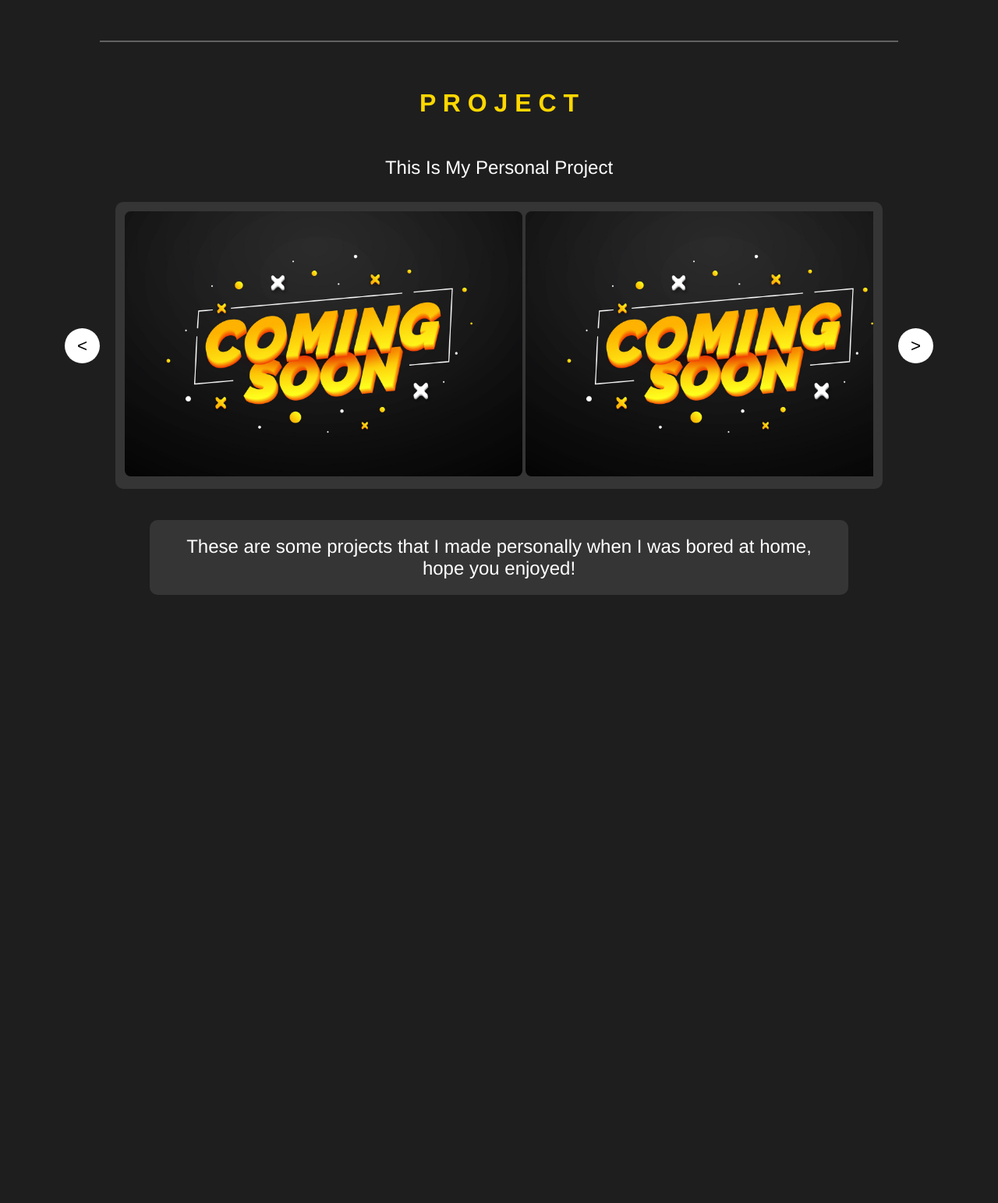
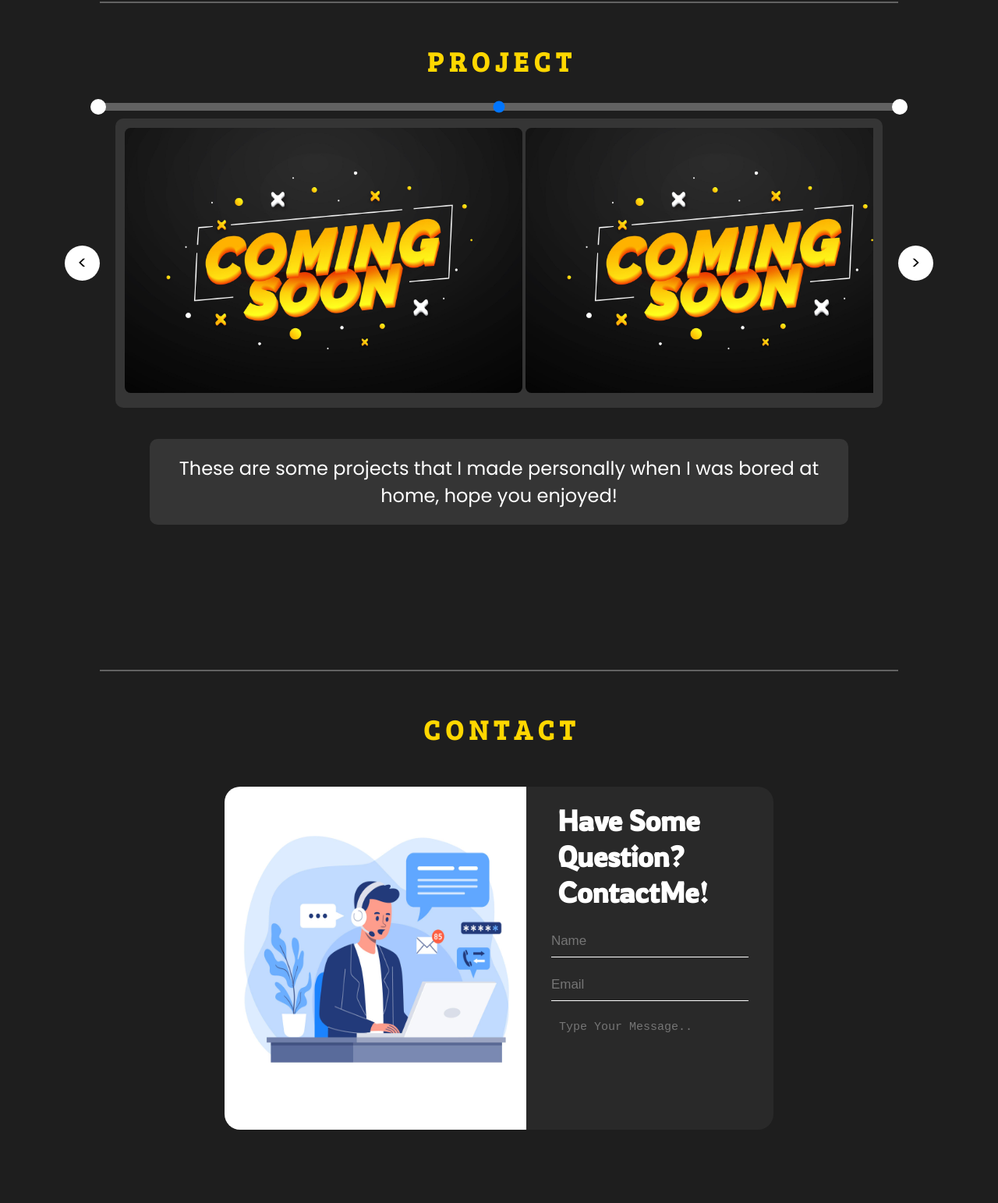
Before and after one commit to iamCelott/Old-Portofolio, a plain HTML site: page index.html in a window 1280 px wide. Shown: the part 1820-3363 px from the top of the page at 78% size. Drawn offline with Linux system fonts and the light colour scheme; a web font is replaced by a local one.

Commit message:
membuat design contact me dan menambah scroll container carousel berdasarkan value input type range

```diff
--- a/index.html
+++ b/index.html
@@ -5,6 +5,7 @@
     <meta name="viewport" content="width=device-width, initial-scale=1.0">
     <title>Chandrav</title>
     <link rel="stylesheet" href="style.css">
+
 </head>
 <body>
         <nav>
@@ -64,7 +65,12 @@
         <div id="Project">
             <div class="sectionTitle">
                 <h1 class="ProjectTitle">P R O J E C T</h1>
-                <p class="ProjectDesc">This Is My Personal Project</p>
+            </div>
+
+            <div class="carousel-line">
+                <div class="round"></div>
+                <input type="range" min="-1050" max="1050" id="midline">
+                <div class="round"></div>
             </div>
 
             <div class="carousel">
@@ -90,9 +96,30 @@
             </div>
         </div>
 
+        <div class="line-container">
+            <div class="line"></div>
+        </div>
+
         <div id="Contact">
+            <div class="sectionTitle">
+                <h1 class="ContactTitle">C O N T A C T</h1>
+            </div>
 
-
+            <div class="container">
+                <img src="img/ContactUs.jpg" alt="">
+                <div class="sidebar">
+                    <div class="sidebar-title">
+                        <h2>Have Some Question?</h2>
+                        <h2>ContactMe!</h2>
+                    </div>
+                    <form action="">
+                        <input type="text" id="name" placeholder="Name" required>
+                        <input type="email" id="email" placeholder="Email" required>
+                        <textarea name="message" id="message" cols="30" rows="10" placeholder="Type Your Message.." required></textarea>
+                        <button type="submit" id="btnSend" name="btnSend">Send!</button>
+                    </form>
+                </div>
+            </div>
         </div>
 
     <script>
@@ -118,7 +145,7 @@
             });
         });
 
-        //Carousel Slider
+        //Carousel
         const container = document.querySelector('.wrapper .container');
         const arrow = document.querySelectorAll('.carousel span');
 
@@ -138,9 +165,10 @@
             })
         })
 
-        //p Carousel Description
+
         const img = document.querySelectorAll('.wrapper .container img');
         const carouselP = document.getElementsByClassName('carouselDesc')[0];
+        const range = document.getElementById('midline');
 
         const imageDescriptions = {
             "desc1": "Coming Soon!",
@@ -154,6 +182,12 @@
             "desc9": "Coming Soon!"
         };
 
+        range.addEventListener('input', function(){
+            const range = (this.value - this.min) / (this.max - this.min);
+            const scrollvalue = (container.scrollWidth - container.clientWidth) * range;
+            container.scrollLeft = scrollvalue;
+        })
+
         img.forEach(function(gambar) {
             gambar.addEventListener('mouseover', function() {
                 const desclink = gambar.getAttribute('desc');
@@ -165,6 +199,30 @@
             })
         })
 
+        //Contact Us
+        const input = document.querySelectorAll('.sidebar form input');
+        input.forEach(function(email){
+            email.addEventListener('click', function(e){
+            })
+        })
+
     </script>
+
+    <script src="https://smtpjs.com/v3/smtp.js">
+
+        Email.send({
+            Host : "smtp.elasticemail.com",
+            Username : "username",
+            Password : "password",
+            To : 'them@website.com',
+            From : "you@isp.com",
+            Subject : "This is the subject",
+            Body : "And this is the body"
+        }).then(
+             message => alert(message)
+        );
+
+    </script>
+
 </body>
 </html>
--- a/style.css
+++ b/style.css
@@ -1,3 +1,4 @@
+@import url('https://fonts.googleapis.com/css2?family=Bree+Serif&family=Delius+Unicase&family=Poppins&family=Rowdies:wght@300&display=swap');
 * {
     margin: 0;
     padding: 0;
@@ -5,11 +6,10 @@
 
 body {
     background-color: #1E1E1E;
-    font-family: 'Franklin Gothic Medium', 'Arial Narrow', Arial, sans-serif;
+    font-family: 'Poppins', sans-serif;
 }
 
 nav {
-    font-family: 'Franklin Gothic Medium', 'Arial Narrow', Arial, sans-serif;
     font-size: 20px;
     height: 60px;
     display: flex;
@@ -20,6 +20,10 @@ nav {
     width: 100%;
     background-color: #292929;
     z-index: 10;
+}
+
+.logo h1 {
+    font-family: 'Delius Unicase', cursive;
 }
 
 .nav-content ul {
@@ -55,12 +59,13 @@ nav {
 
 #About {
     width: 100%;
-    height: 900px;
+    height: 850px;
     padding-top: 60px;
 }
 
 .sectionTitle {
     width: 100%;
+    font-family: 'Bree Serif', serif;
 }
 
 .AboutTitle {
@@ -68,7 +73,7 @@ nav {
     text-align: center;
     padding-top: 50px;
     padding-bottom: 50px;
-    font-size: 40px;
+    font-size: 35px;
 }
 
 #About .container {
@@ -139,18 +144,20 @@ nav {
     color: gold;
     padding-top: 60px;
     padding-bottom: 50px;
+    font-size: 35px;
 }
 
 #Project {
     width: 100%;
-    height: 900px;
+    height: 850px;
 }
 
 .ProjectTitle {
     text-align: center;
     color: gold;
-    padding-top: 60px;
-    padding-bottom: 50px;
+    padding-top: 50px;
+    padding-bottom: 30px;
+    font-size: 35px;
 }
 
 .ProjectDesc {
@@ -245,6 +252,88 @@ nav {
     height: 900px;
 }
 
+.ContactTitle {
+    color: gold;
+    text-align: center;
+    padding-top: 50px;
+    padding-bottom: 50px;
+    font-size: 35px;
+}
+
+#Contact .container {
+    width: 55%;
+    height: 55vh;
+    margin: auto;
+    display: flex;
+    border-radius: 20px;
+    overflow: hidden;
+}
+
+#Contact .container img {
+    width: 55%;
+}
+
+#Contact .sidebar {
+    width: 50%;
+    height: 100%;
+    background-color: #292929;
+}
+
+.sidebar form {
+    display: flex;
+    flex-direction: column;
+    align-items: center;
+}
+
+.sidebar form input {
+    width: 80%;
+    height: 40px;
+    background-color: #292929;
+    font-size: 17px;
+    color: white;
+    margin-bottom: 15px;
+    border: 0;
+    border-bottom: 1.5px solid white;
+}
+
+.sidebar form textarea {
+    width: 80%;
+    background-color: transparent;
+    color: white;
+    border: 0;
+    border-bottom: 1.5px solid white;
+    margin-bottom: 10px;
+    font-size: 15px;
+    padding: 10px;
+    box-sizing: border-box;
+
+}
+
+.sidebar form #btnSend {
+    width: 30%;
+    height: 40px;
+    border-radius: 20px;
+    font-size: 20px;
+    background-color: rgba(255, 255, 255, 0.1);
+    color: white;
+    cursor: pointer;
+    border: 0;
+}
+
+.sidebar h2 {
+    padding-left: 20px;
+    color: white;
+    font-family: 'Rowdies', sans-serif;
+    font-size: 37px;
+}
+
+.sidebar-title {
+    width: 100%;
+    display: flex;
+    flex-direction: column;
+    padding: 20px;
+}
+
 .line-container {
     width: 100%;
     display: flex;
@@ -258,3 +347,36 @@ nav {
     background-color: rgba(255, 255, 255, 0.5);
     margin-top: 5px;
 }
+
+.carousel-line {
+    width: 100%;
+    display: flex;
+    opacity: 1;
+    justify-content: center;
+    align-items: center;
+    margin-bottom: 10px;
+}
+
+.round {
+    width: 20px;
+    height: 20px;
+    border-radius: 10px;
+    background-color: rgba(255, 255, 255, 1);
+    position: absolute;
+}
+
+.round:first-child {
+    left: 9.1%;
+}
+
+.round:last-child {
+    right: 9.1%;
+}
+
+.carousel-line input[type="range"] {
+    width: 80%;
+    height: 10px;
+    background-color: rgba(255, 255, 255, 0.3);
+    -webkit-appearance: none;
+    outline: none;
+}
```
Also changed, not shown: img/ContactUs.jpg (added).
